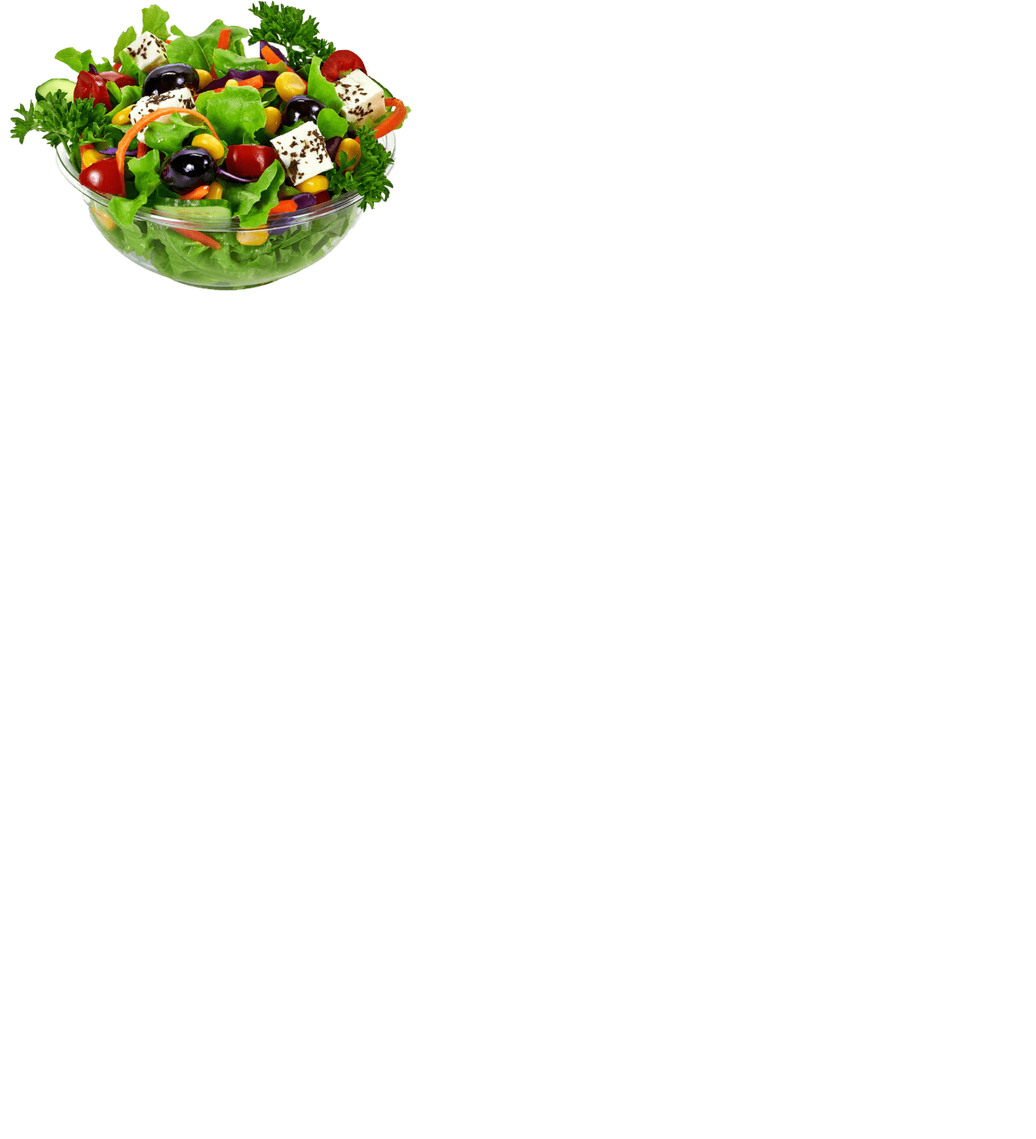
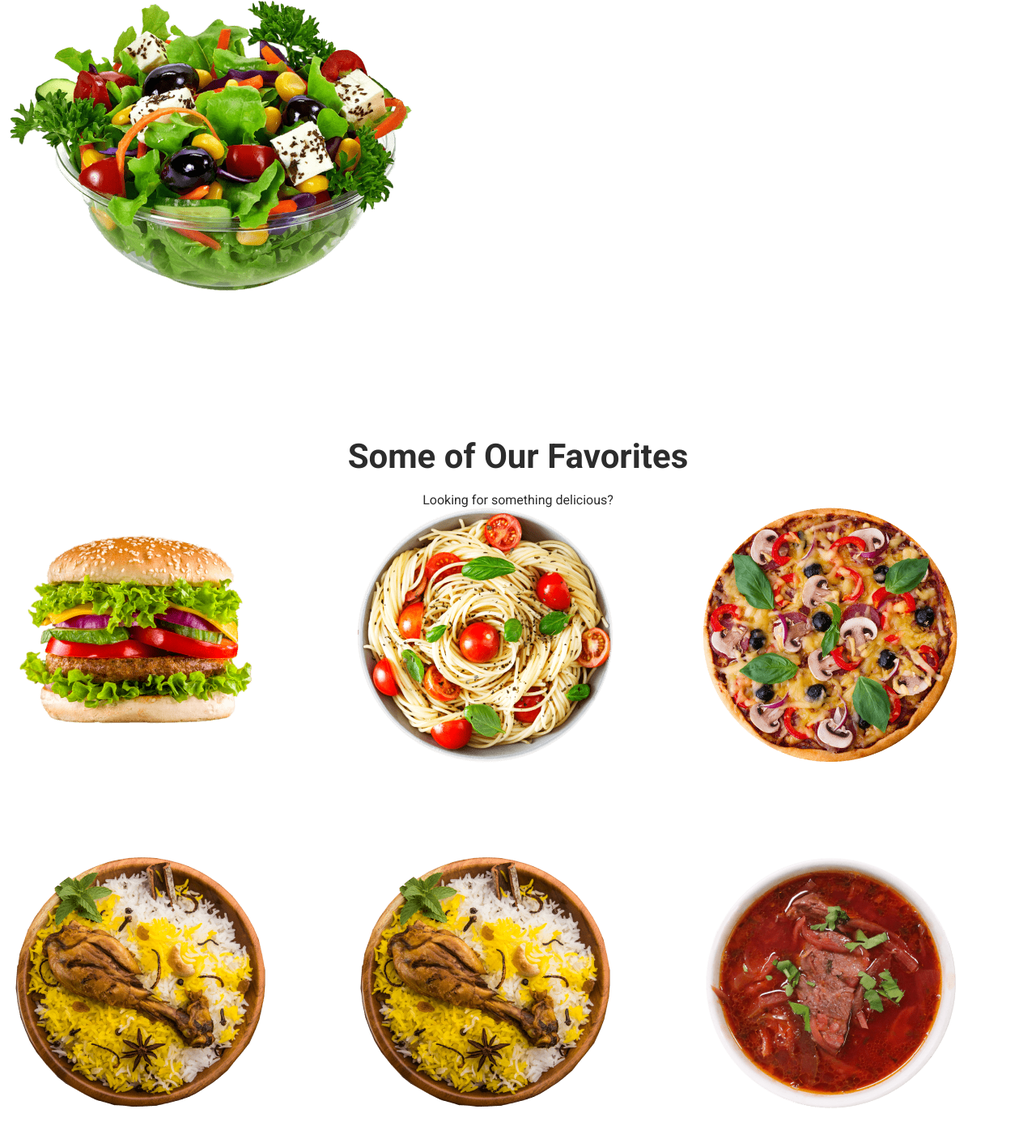
Before and after one commit to AlexSerg01/food-delivery-pro, a plain HTML site: page index.html in a window 1280 px wide. Shown: the part 355-1762 px from the top of the page at 81% size. Before the commit the page ends 800 px from the top, so only its background shows below. Drawn offline with nearby package versions, Linux system fonts and the light colour scheme.

Commit message:
Update index.html

```diff
--- a/index.html
+++ b/index.html
@@ -48,6 +48,62 @@
 <!-- >>>>>>> Stashed changes -->
       <!-- oferings Данило-->
       <!-- favorites Діма Ц-->
+      <section class="section_favorites">
+        <h2 class="header_favorites">Some of Our Favorites</h2>
+        <p class="paragraf_favorites">Looking for something delicious?</p>
+        <div class="food_container">
+        <ul class="food_list">
+          <li class="food_item">
+            <img
+              src="./images/gamburger-min.png"
+              alt="gamburger"
+              width="315"
+              height="315"
+            />
+          </li>
+          <li>
+            <img
+              src="./images/Pasta-min.png"
+              alt="pasta"
+              width="315"
+              height="315"
+            />
+          </li>
+          <li>
+            <img
+              src="./images/pizza-min.png"
+              alt="pizza"
+              width="315"
+              height="315"
+            />
+          </li>
+          <li>
+            <img
+              src="./images/chicken-min.png"
+              alt="chicken"
+              width="315"
+              height="315"
+            />
+          </li>
+          <li>
+            <img
+              src="./images/chicken-min.png"
+              alt="salat"
+              width="315"
+              height="315"
+            />
+          </li>
+          <li>
+            <img
+              src="./images/borshch-min.png"
+              alt="borshch"
+              width="315"
+              height="315"
+            />
+          </li>
+        </ul>
+        </div>
+      </section>
       <!-- customers Артур-->
       <!-- subsribe  Тарас-->
     </main>
```
